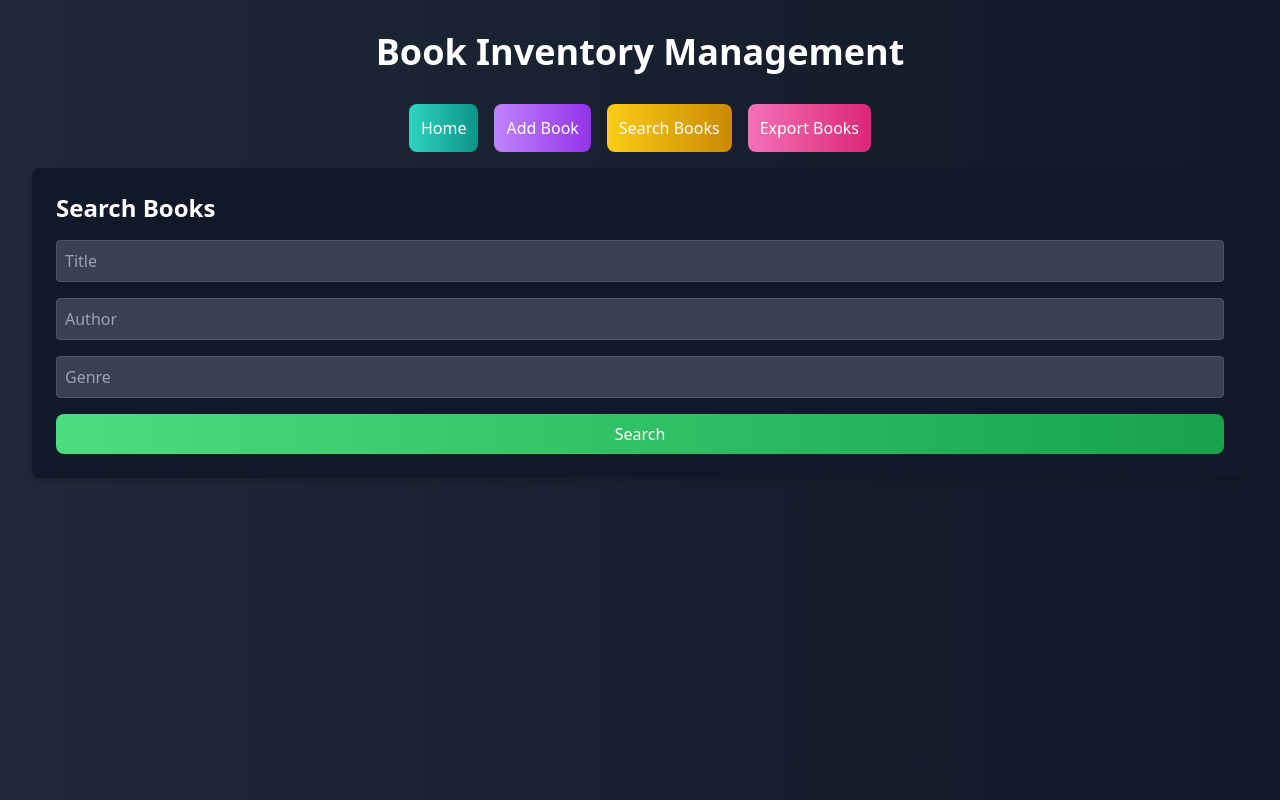
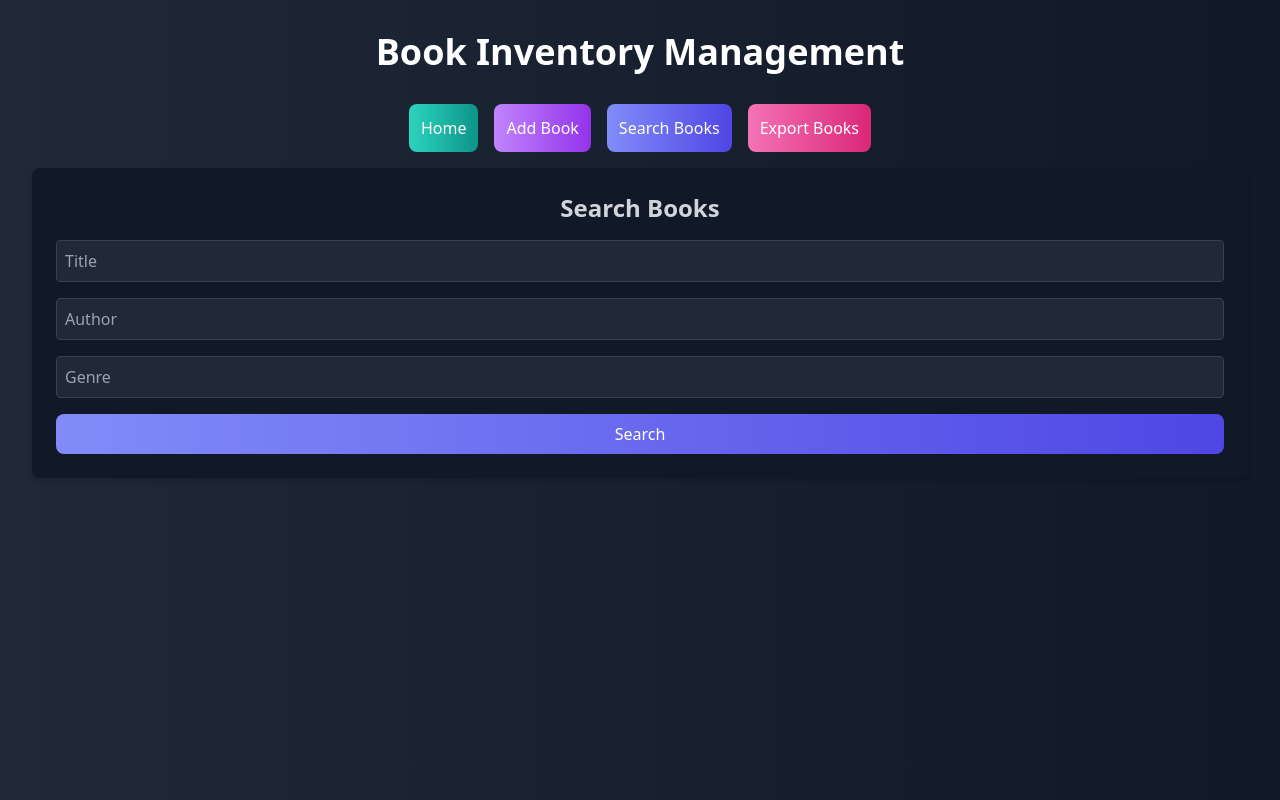
Before and after one commit to harsh02it/book-inventory-management, a React (Vite) app in the folder client/: page /search in a window 1280 px wide. Built offline with nearby package versions, Linux system fonts and the light colour scheme; no server answers.

Commit message:
updated styling in all the components

```diff
--- a/client/src/App.jsx
+++ b/client/src/App.jsx
@@ -58,7 +58,7 @@ const App = () => {
             </Link>
             <Link
               to="/search"
-              className="bg-gradient-to-r from-yellow-400 to-yellow-600 text-white p-3 rounded-lg hover:shadow-lg transition"
+              className="bg-gradient-to-r from-indigo-400 to-indigo-600 text-white p-3 rounded-lg hover:shadow-lg transition"
             >
               Search Books
             </Link>
--- a/client/src/components/AddBookForm.jsx
+++ b/client/src/components/AddBookForm.jsx
@@ -37,18 +37,16 @@ const AddBookForm = ({ onBookAdded }) => {
   return (
     <form
       onSubmit={handleSubmit}
-      className="bg-gray-900 p-6 rounded-lg shadow-md mt-4"
+      className="bg-gray-900 p-6 rounded-lg shadow-md mt-4 text-center"
     >
-      <h2 className="text-2xl font-bold mb-4 text-gray-300 text-center">
-        Add a New Book
-      </h2>
+      <h2 className="text-2xl font-bold mb-4 text-gray-300">Add a New Book</h2>
       <input
         type="text"
         name="title"
         placeholder="Title"
         value={book.title}
         onChange={handleChange}
-        className="w-full p-2 mb-4 border border-gray-700 rounded bg-gray-800 text-gray-300"
+        className="w-full p-2 mb-4 border border-gray-700 rounded bg-gray-800 text-gray-400"
         required
       />
       <input
@@ -57,7 +55,7 @@ const AddBookForm = ({ onBookAdded }) => {
         placeholder="Author"
         value={book.author}
         onChange={handleChange}
-        className="w-full p-2 mb-4 border border-gray-700 rounded bg-gray-800 text-gray-300"
+        className="w-full p-2 mb-4 border border-gray-700 rounded bg-gray-800 text-gray-400"
         required
       />
       <input
@@ -66,7 +64,7 @@ const AddBookForm = ({ onBookAdded }) => {
         placeholder="Genre"
         value={book.genre}
         onChange={handleChange}
-        className="w-full p-2 mb-4 border border-gray-700 rounded bg-gray-800 text-gray-300"
+        className="w-full p-2 mb-4 border border-gray-700 rounded bg-gray-800 text-gray-400"
         required
       />
       <input
@@ -75,7 +73,7 @@ const AddBookForm = ({ onBookAdded }) => {
         placeholder="DD-MM-YYYY"
         value={book.publication_date}
         onChange={handleChange}
-        className="w-full p-2 mb-4 border border-gray-700 rounded bg-gray-800 text-gray-300"
+        className="w-full p-2 mb-4 border border-gray-700 rounded bg-gray-800 text-gray-400"
         required
       />
       <input
@@ -84,12 +82,12 @@ const AddBookForm = ({ onBookAdded }) => {
         placeholder="ISBN"
         value={book.isbn}
         onChange={handleChange}
-        className="w-full p-2 mb-4 border border-gray-700 rounded bg-gray-800 text-gray-300"
+        className="w-full p-2 mb-4 border border-gray-700 rounded bg-gray-800 text-gray-400"
         required
       />
       <button
         type="submit"
-        className="w-full bg-gradient-to-r from-teal-400 to-teal-600 text-gray-300 p-2 rounded-lg hover:shadow-lg transition"
+        className="w-full bg-gradient-to-r from-purple-400 to-purple-600 text-white p-2 rounded-lg hover:shadow-lg transition"
       >
         Add Book
       </button>
--- a/client/src/components/BookList.jsx
+++ b/client/src/components/BookList.jsx
@@ -27,7 +27,7 @@ const BookList = ({ books, onBookDeleted }) => {
   };
 
   return (
-    <div className="bg-gray-900 p-6 rounded-lg shadow-md mt-4">
+    <div className="bg-gray-900 p-6 rounded-lg shadow-md mt-4 text-center">
       <h2 className="text-2xl text-center font-bold mb-5 text-gray-300">
         Book List
       </h2>
--- a/client/src/components/ExportBooks.jsx
+++ b/client/src/components/ExportBooks.jsx
@@ -28,8 +28,8 @@ const ExportBooks = () => {
   };
 
   return (
-    <div className="bg-gray-900 p-6 rounded-lg shadow-md mt-4">
-      <h2 className="text-2xl font-bold mb-4 text-white">Export Books</h2>
+    <div className="bg-gray-900 p-6 rounded-lg shadow-md mt-4 text-center">
+      <h2 className="text-2xl font-bold mb-4 text-gray-300">Export Books</h2>
       <p className="text-gray-400 mb-4">
         Click the button below to export all book data.
       </p>
--- a/client/src/components/SearchBar.jsx
+++ b/client/src/components/SearchBar.jsx
@@ -28,16 +28,16 @@ const SearchBar = ({ onSearchResults }) => {
   return (
     <form
       onSubmit={handleSearch}
-      className="bg-gray-900 p-6 rounded-lg shadow-md mt-4"
+      className="bg-gray-900 p-6 rounded-lg shadow-md mt-4 text-center"
     >
-      <h2 className="text-2xl font-bold mb-4 text-white">Search Books</h2>
+      <h2 className="text-2xl font-bold mb-4 text-gray-300">Search Books</h2>
       <input
         type="text"
         name="title"
         placeholder="Title"
         value={searchParams.title}
         onChange={handleChange}
-        className="w-full p-2 mb-4 border border-gray-600 rounded bg-gray-700 text-white"
+        className="w-full p-2 mb-4 border border-gray-700 rounded bg-gray-800 text-gray-400"
       />
       <input
         type="text"
@@ -45,7 +45,7 @@ const SearchBar = ({ onSearchResults }) => {
         placeholder="Author"
         value={searchParams.author}
         onChange={handleChange}
-        className="w-full p-2 mb-4 border border-gray-600 rounded bg-gray-700 text-white"
+        className="w-full p-2 mb-4 border border-gray-700 rounded bg-gray-800 text-gray-400"
       />
       <input
         type="text"
@@ -53,11 +53,11 @@ const SearchBar = ({ onSearchResults }) => {
         placeholder="Genre"
         value={searchParams.genre}
         onChange={handleChange}
-        className="w-full p-2 mb-4 border border-gray-600 rounded bg-gray-700 text-white"
+        className="w-full p-2 mb-4 border border-gray-700 rounded bg-gray-800 text-gray-400"
       />
       <button
         type="submit"
-        className="w-full bg-gradient-to-r from-green-400 to-green-600 text-white p-2 rounded-lg hover:shadow-lg transition"
+        className="w-full bg-gradient-to-r from-indigo-400 to-indigo-600 text-white p-2 rounded-lg hover:shadow-lg transition"
       >
         Search
       </button>
```
